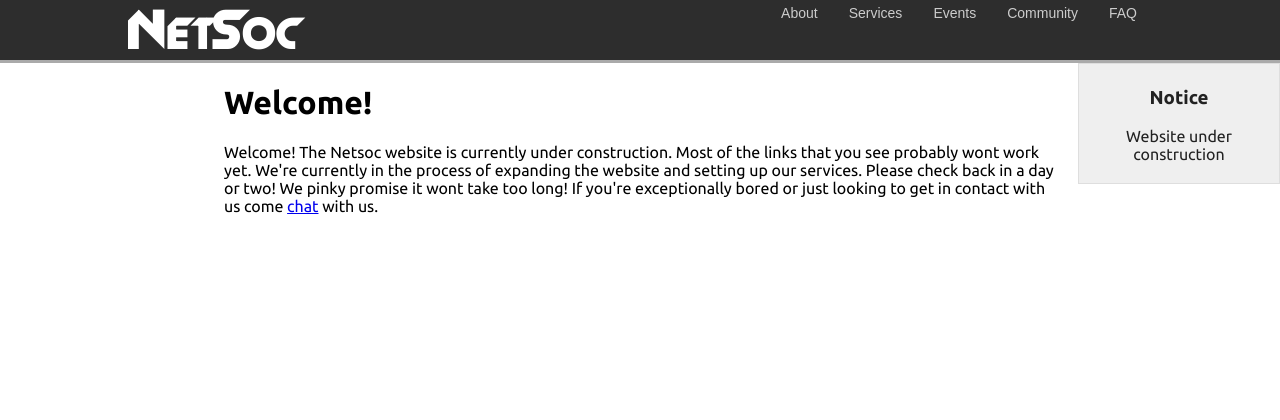
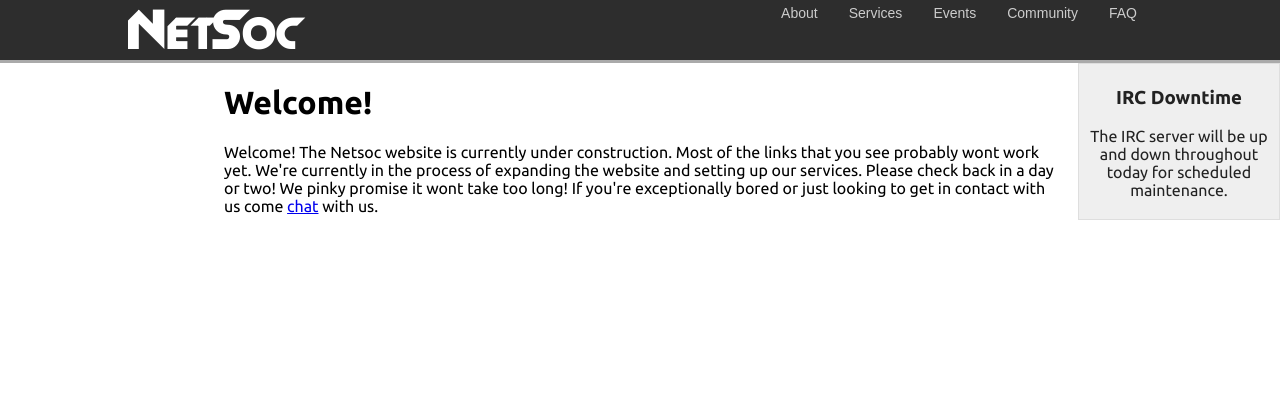
Before and after one commit to NetsocUCD/netsoc.com, a PHP site: page /index.php in a window 1280 px wide. Shown: the top 420 px of the page. Run offline with PHP 8.4, Linux system fonts and the light colour scheme.

Commit message:
Updated notice message

```diff
--- a/header.php
+++ b/header.php
@@ -38,6 +38,6 @@
 	</div>
 </div>
 <div id="alert">
-	<h3>Notice</h3>
-	<p>Website under construction</p>
+	<h3>IRC Downtime</h3>
+	<p>The IRC server will be up and down throughout today for scheduled maintenance.</p>
 </div>
```
